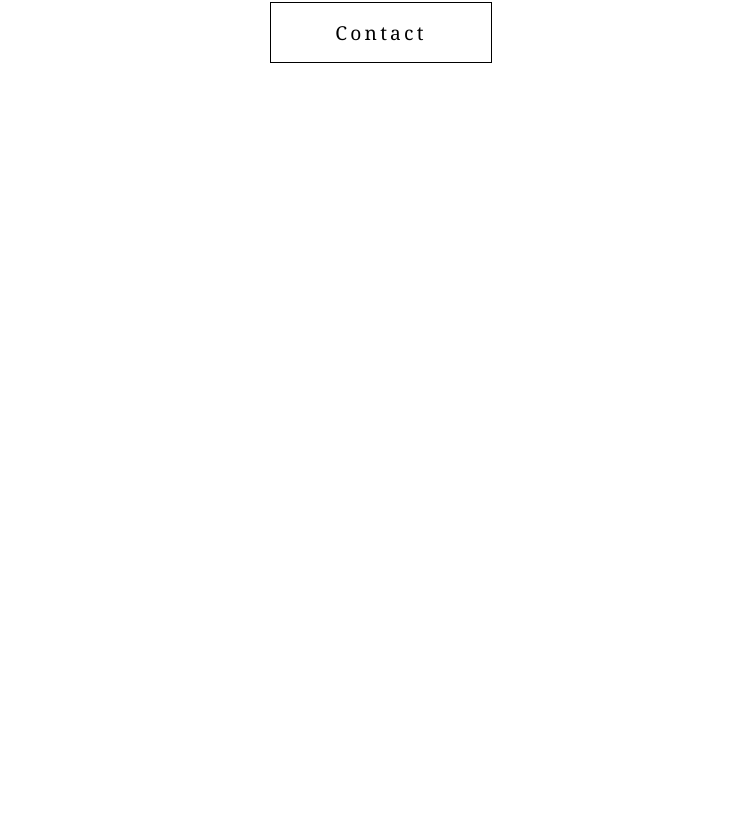
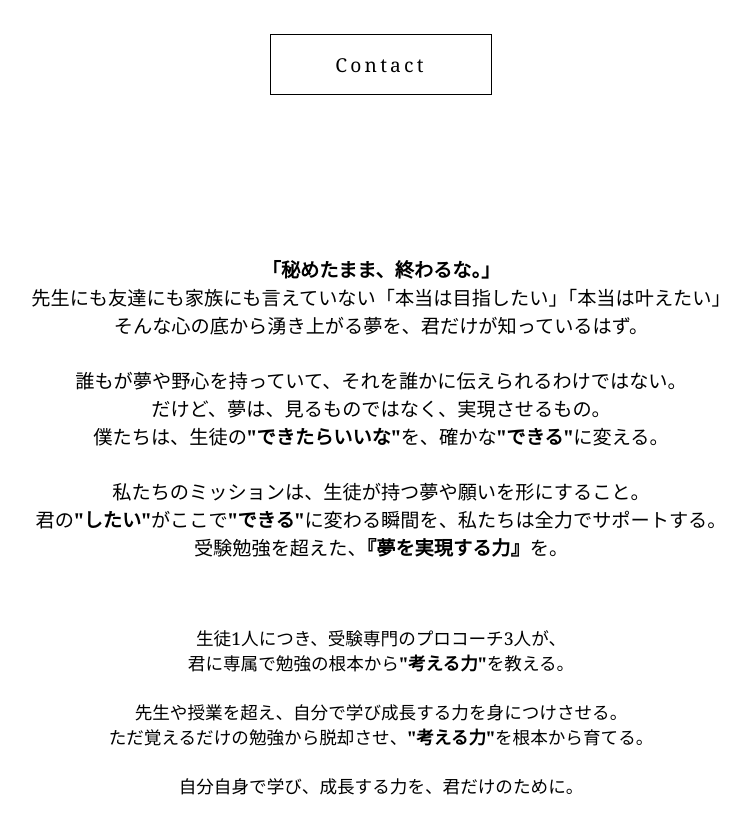
Before and after one commit to tsunga59/arc_hp, a Vue app: page / in a window 1280 px wide. Shown: the part 443-1276 px from the top of the page, without its empty margins (259-1009 px from the left). Before the commit the page ends 800 px from the top, so only its background shows below. Built offline with nearby package versions, Linux system fonts and the light colour scheme.

Commit message:
add about component

```diff
--- a/src/App.vue
+++ b/src/App.vue
@@ -1,11 +1,13 @@
 <script setup>
 import Header from '@/components/Header.vue';
 import MainView from '@/components/MainView.vue';
+import About from '@/components/About.vue';
 </script>
 
 <template>
   <Header />
   <MainView />
+  <About />
 </template>
 
 <style lang="scss" scoped>
--- /dev/null
+++ b/src/components/About.vue
@@ -0,0 +1,62 @@
+<script setup>
+</script>
+
+<template>
+  <div id="about" class="about">
+    <p class="main-text">
+      <span class="bold">「秘めたまま、終わるな。」</span>
+      <br />
+      先生にも友達にも家族にも言えていない「本当は目指したい」「本当は叶えたい」
+      <br />
+      そんな心の底から湧き上がる夢を、君だけが知っているはず。
+      <br />
+      <br />
+      誰もが夢や野心を持っていて、それを誰かに伝えられるわけではない。
+      <br />
+      だけど、夢は、見るものではなく、実現させるもの。
+      <br />
+      僕たちは、生徒の<span class="bold">"できたらいいな"</span>を、確かな<span class="bold">"できる"</span>に変える。
+      <br />
+      <br />
+      私たちのミッションは、生徒が持つ夢や願いを形にすること。
+      <br />
+      君の<span class="bold">"したい"</span>がここで<span class="bold">"できる"</span>に変わる瞬間を、私たちは全力でサポートする。
+      <br />
+      受験勉強を超えた、<span class="bold">『夢を実現する力』</span>を。
+    </p>
+    <p class="sub-text">
+      生徒1人につき、受験専門のプロコーチ3人が、
+      <br />
+      君に専属で勉強の根本から<span class="bold">"考える力"</span>を教える。
+      <br />
+      <br />
+      先生や授業を超え、自分で学び成長する力を身につけさせる。
+      <br />
+      ただ覚えるだけの勉強から脱却させ、<span class="bold">"考える力"</span>を根本から育てる。
+      <br />
+      <br />
+      自分自身で学び、成長する力を、君だけのために。
+    </p>
+  </div>
+</template>
+
+<style lang="scss" scoped>
+.about {
+  text-align: center;
+  width: 85%;
+  padding: 2rem;
+  margin: 6rem auto;
+}
+.main-text {
+  color: #000;
+  font-size: 1.2rem;
+  margin-bottom: 4rem;
+}
+.sub-text {
+  color: #000;
+  font-size: 1.1rem;
+}
+.bold {
+  font-weight: bold;
+}
+</style>
--- a/src/components/MainView.vue
+++ b/src/components/MainView.vue
@@ -25,7 +25,7 @@
   text-align: center;
   width: 85%;
   padding: 2rem;
-  margin: 4rem auto;
+  margin: 6rem auto;
 }
 .main-text {
   color: #000;
```
